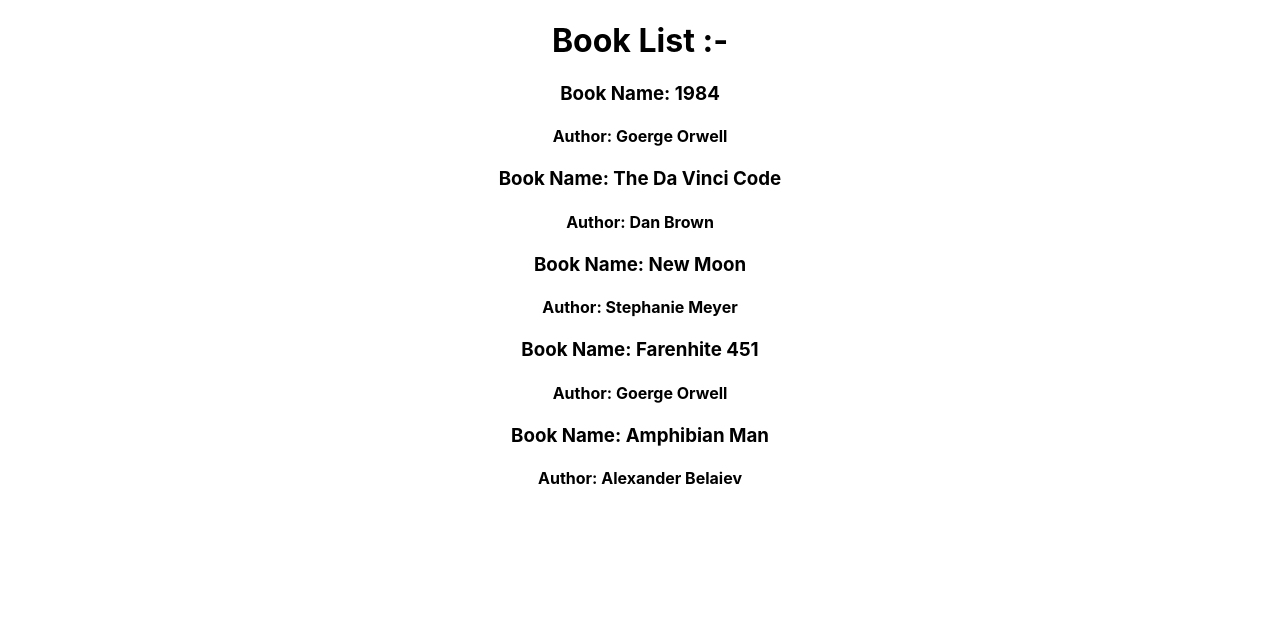
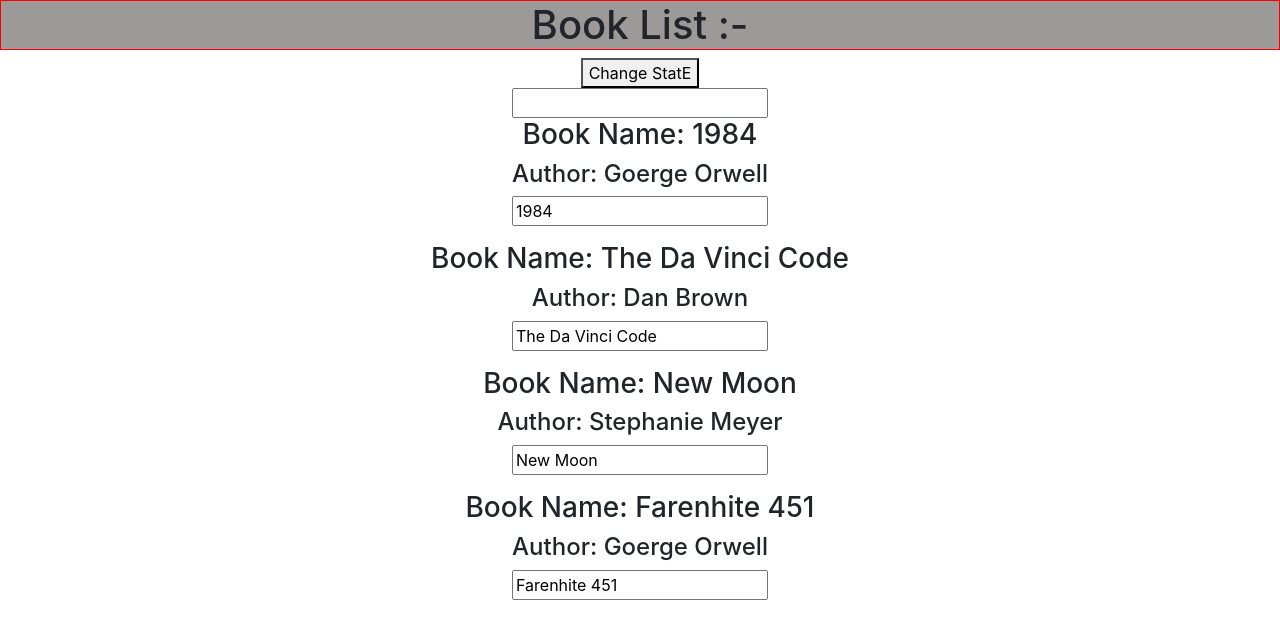
Before and after one commit to majedulleon/my-react-redo, a React (Create React App) app: page / in a window 1280 px wide. Shown: the top 630 px of the page. Built offline with nearby package versions, Linux system fonts and the light colour scheme.

Commit message:
Basic Features and Syntex

```diff
--- a/package.json
+++ b/package.json
@@ -3,6 +3,7 @@
   "version": "0.1.0",
   "private": true,
   "dependencies": {
+    "@picocss/pico": "^1.5.7",
     "@testing-library/jest-dom": "^5.16.5",
     "@testing-library/react": "^13.4.0",
     "@testing-library/user-event": "^13.5.0",
--- a/public/index.html
+++ b/public/index.html
@@ -7,6 +7,7 @@
   <meta name="viewport" content="width=device-width, initial-scale=1" />
   <meta name="theme-color" content="#000000" />
   <meta name="description" content="Web site created using create-react-app" />
+  <link href="https://cdn.jsdelivr.net/npm/bootstrap@5.1.3/dist/css/bootstrap.min.css" rel="stylesheet">
   <link rel="apple-touch-icon" href="%PUBLIC_URL%/logo192.png" />
   <!--
       manifest.json provides metadata used when your web app is installed on a
--- a/src/App.css
+++ b/src/App.css
@@ -2,37 +2,7 @@
   text-align: center;
 }
 
-.App-logo {
-  height: 40vmin;
-  pointer-events: none;
+.title {
+  border: 1px solid red;
+  background: #9c9999;
 }
-
-@media (prefers-reduced-motion: no-preference) {
-  .App-logo {
-    animation: App-logo-spin infinite 20s linear;
-  }
-}
-
-.App-header {
-  background-color: #282c34;
-  min-height: 100vh;
-  display: flex;
-  flex-direction: column;
-  align-items: center;
-  justify-content: center;
-  font-size: calc(10px + 2vmin);
-  color: white;
-}
-
-.App-link {
-  color: #61dafb;
-}
-
-@keyframes App-logo-spin {
-  from {
-    transform: rotate(0deg);
-  }
-  to {
-    transform: rotate(360deg);
-  }
-}
--- a/src/App.js
+++ b/src/App.js
@@ -12,15 +12,45 @@ class App extends Component {
       { bookName: "Amphibian Man", writter: "Alexander Belaiev" }
     ]
   }
+
+  changeBookState = () => {
+    this.setState(
+      {
+        book: [
+          { bookName: "1984", writter: "Goerge Orwell" },
+          { bookName: "The Da Vinci Code", writter: "Dan Brown" },
+          { bookName: "Treasure Island", writter: "Robert Luis Stevenson" },
+          { bookName: "Farenhite 451", writter: "Goerge Orwell" },
+          { bookName: "Amphibian Man", writter: "Alexander Belaiev" }
+        ]
+      }
+    )
+  }
+
+  changeWithInput = (event) => {
+    this.setState(
+      {
+        book: [
+          { bookName: event.target.value, writter: "Goerge Orwell" },
+          { bookName: "The Da Vinci Code", writter: "Dan Brown" },
+          { bookName: "Treasure Island", writter: "Robert Luis Stevenson" },
+          { bookName: "Farenhite 451", writter: "Goerge Orwell" }
+        ]
+      }
+    )
+  }
+
   render() {
+    console.log(this.state);
     return (
       <div className='App'>
-        <h1>Book List :-</h1>
-        <Book bookName={this.state.book[0].bookName} writter={this.state.book[0].writter} />
+        <h1 className='title'>Book List :-</h1>
+        <button onClick={this.changeBookState}>Change StatE</button> <br />
+        <input type="text" onChange={this.changeWithInput}></input>
+        <Book bookName={this.state.book[0].bookName} writter={this.state.book[0].writter} inputName={this.changeWithInput} />
         <Book bookName={this.state.book[1].bookName} writter={this.state.book[1].writter} />
         <Book bookName={this.state.book[2].bookName} writter={this.state.book[2].writter} />
         <Book bookName={this.state.book[3].bookName} writter={this.state.book[3].writter} />
-        <Book bookName={this.state.book[4].bookName} writter={this.state.book[4].writter} />
       </div>
     );
   }
--- a/src/Components/Book.js
+++ b/src/Components/Book.js
@@ -5,6 +5,8 @@ let Book = (props) => {
         <div>
             <h3>Book Name: {props.bookName}</h3>
             <h4>Author: {props.writter}</h4>
+            <input type="text" onChange={props.inputName} value={props.bookName} />
+            <p></p>
         </div>
     );
 }
```
Also changed, not shown: 1 other file (tests, documents, lock files or other folders).
